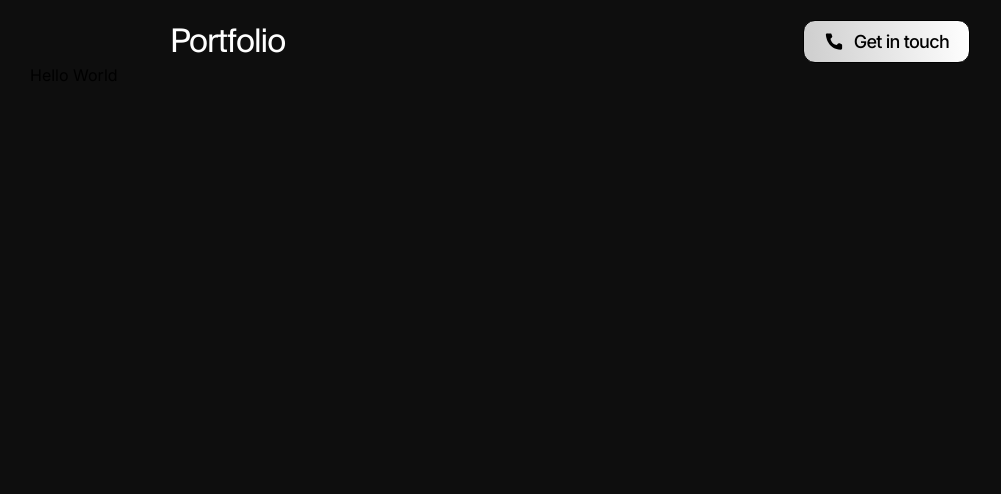
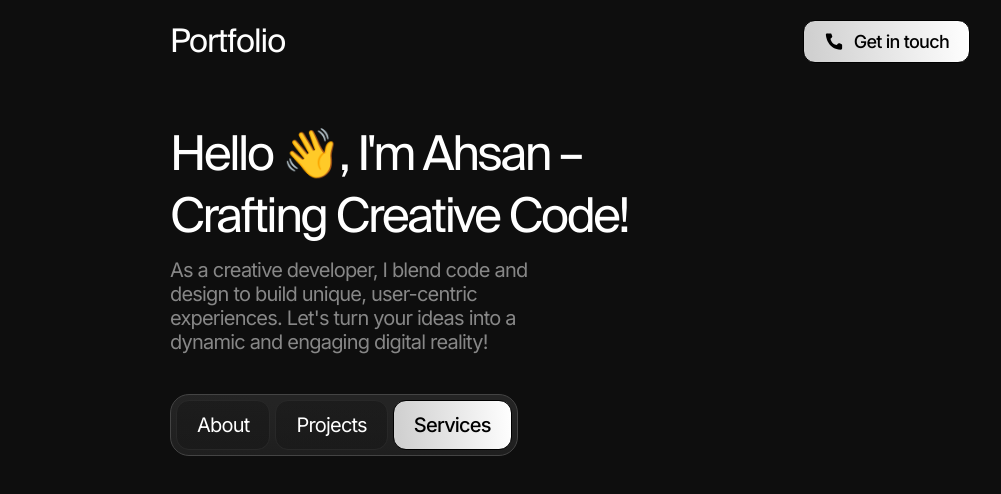
Before and after one commit to ahsan-ali49/ahsan-portfolio-app, a Next.js app: page / in a window 1280 px wide. Shown: the top 494 px of the page, without its empty margins (70-1071 px from the left). Built offline with nearby package versions, Linux system fonts and the light colour scheme.

Commit message:
added styles

```diff
--- /dev/null
+++ b/src/app/_components/HeroSection.jsx
@@ -0,0 +1,25 @@
+import React from "react";
+
+const HeroSection = () => {
+  return (
+    <section className="md:pt-[60px] md:pb-5 md:px-[140px] md:mb-5">
+      <div className="mx-auto">
+        <h1 className="suisse-white-48-500 leading-tight">
+          Hello{" "}
+          <span role="img" aria-label="wave">
+            👋
+          </span>
+          , I'm Ahsan – <br className="hidden md:block" />
+          Crafting Creative Code!
+        </h1>
+        <p className="inter-white-20-400 opacity-50 md:w-1/2 mt-2.5">
+          As a creative developer, I blend code and design to build unique,
+          user-centric experiences. Let's turn your ideas into a dynamic and
+          engaging digital reality!
+        </p>
+      </div>
+    </section>
+  );
+};
+
+export default HeroSection;
--- a/src/app/_components/Navbar.jsx
+++ b/src/app/_components/Navbar.jsx
@@ -6,7 +6,7 @@ const Navbar = () => {
   return (
     <div className="flex justify-between md:px-[140px] md:pt-5">
       <h1 className="text-white-32-500">Portfolio</h1>
-      <button className="white-black-button">
+      <button className="white-black-button inter-black-18-500">
         <Image src={phone} />
         Get in touch
       </button>
--- /dev/null
+++ b/src/app/_components/TabNavigation.jsx
@@ -0,0 +1,30 @@
+"use client";
+import React, { useState } from "react";
+
+const TabNavigation = () => {
+  const [activeTab, setActiveTab] = useState("Services");
+
+  const tabs = ["About", "Projects", "Services"];
+
+  return (
+    <div className="md:px-[140px]">
+      <div className="tab-navigation-bar w-fit">
+        {tabs.map((tab) => (
+          <button
+            key={tab}
+            onClick={() => setActiveTab(tab)}
+            className={`transition ${
+              activeTab === tab
+                ? "navigation-button-active inter-black-20-500"
+                : "navigation-button-inactive inter-white-20-500"
+            }`}
+          >
+            {tab}
+          </button>
+        ))}
+      </div>
+    </div>
+  );
+};
+
+export default TabNavigation;
--- a/src/app/globals.css
+++ b/src/app/globals.css
@@ -15,6 +15,45 @@ body {
 }
 
 /* Texts */
+
+.inter-black-18-500 {
+  color: #000;
+  text-align: center;
+  font-family: "Inter";
+  font-size: 18px;
+  font-style: normal;
+  font-weight: 500;
+  line-height: normal;
+  letter-spacing: -0.72px;
+}
+.inter-black-20-500 {
+  color: #000;
+  text-align: center;
+  font-family: "Inter";
+  font-size: 20px;
+  font-style: normal;
+  font-weight: 500;
+  line-height: normal;
+  letter-spacing: -0.8px;
+}
+.inter-white-20-400 {
+  color: #fff;
+  font-family: "Inter";
+  font-size: 20px;
+  font-style: normal;
+  font-weight: 400;
+  line-height: normal;
+  letter-spacing: -0.8px;
+}
+.inter-white-20-500 {
+  color: #fff;
+  font-family: "Inter";
+  font-size: 20px;
+  font-style: normal;
+  font-weight: 400;
+  line-height: normal;
+  letter-spacing: -0.8px;
+}
 .text-white-32-500 {
   color: #fff;
   font-family: "Suisse Intl";
@@ -23,6 +62,15 @@ body {
   font-weight: 500;
   line-height: 130%; /* 42.271px */
   letter-spacing: -0.975px;
+}
+.suisse-white-48-500 {
+  color: #fff;
+  font-family: "Suisse Intl";
+  font-size: 48px;
+  font-style: normal;
+  font-weight: 500;
+  line-height: 130%; /* 62.4px */
+  letter-spacing: -2.4px;
 }
 
 /* Buttons */
@@ -36,13 +84,43 @@ body {
   border-radius: 12px;
   border: 1px solid #000;
   background: linear-gradient(264deg, #fff -0.71%, #d0d0d0 95.01%);
+}
+.navigation-button-active {
+  display: flex;
+  padding: 12px 20px;
+  align-items: center;
+  gap: 10px;
 
-  color: #000;
-  text-align: center;
-  font-family: "Inter";
-  font-size: 18px;
-  font-style: normal;
-  font-weight: 500;
-  line-height: normal;
-  letter-spacing: -0.72px;
+  border-radius: 13px;
+  border: 1px solid #000;
+  background: linear-gradient(264deg, #fff -0.71%, #d0d0d0 95.01%);
 }
+.navigation-button-inactive {
+  display: flex;
+  padding: 12px 20px;
+  align-items: center;
+  gap: 10px;
+
+  border-radius: 13px;
+  border: 1px solid #282828;
+  background: radial-gradient(
+    433.32% 135.87% at 96% 3.85%,
+    rgba(17, 17, 17, 0.4) 16.23%,
+    rgba(20, 20, 20, 0.4) 100%
+  );
+}
+
+/* Containers */
+.tab-navigation-bar {
+  display: flex;
+  padding: 5px;
+  align-items: flex-start;
+  gap: 5px;
+  border-radius: 19px;
+  border: 1px solid #444;
+  background: radial-gradient(
+    433.32% 135.87% at 96% 3.85%,
+    #242424 16.23%,
+    #1c1c1c 100%
+  );
+}
--- a/src/app/page.js
+++ b/src/app/page.js
@@ -1,3 +1,11 @@
+import HeroSection from "./_components/HeroSection";
+import TabNavigation from "./_components/TabNavigation";
+
 export default function Home() {
-  return <div>Hello World</div>;
+  return (
+    <main>
+      <HeroSection />
+      <TabNavigation />
+    </main>
+  );
 }
```
